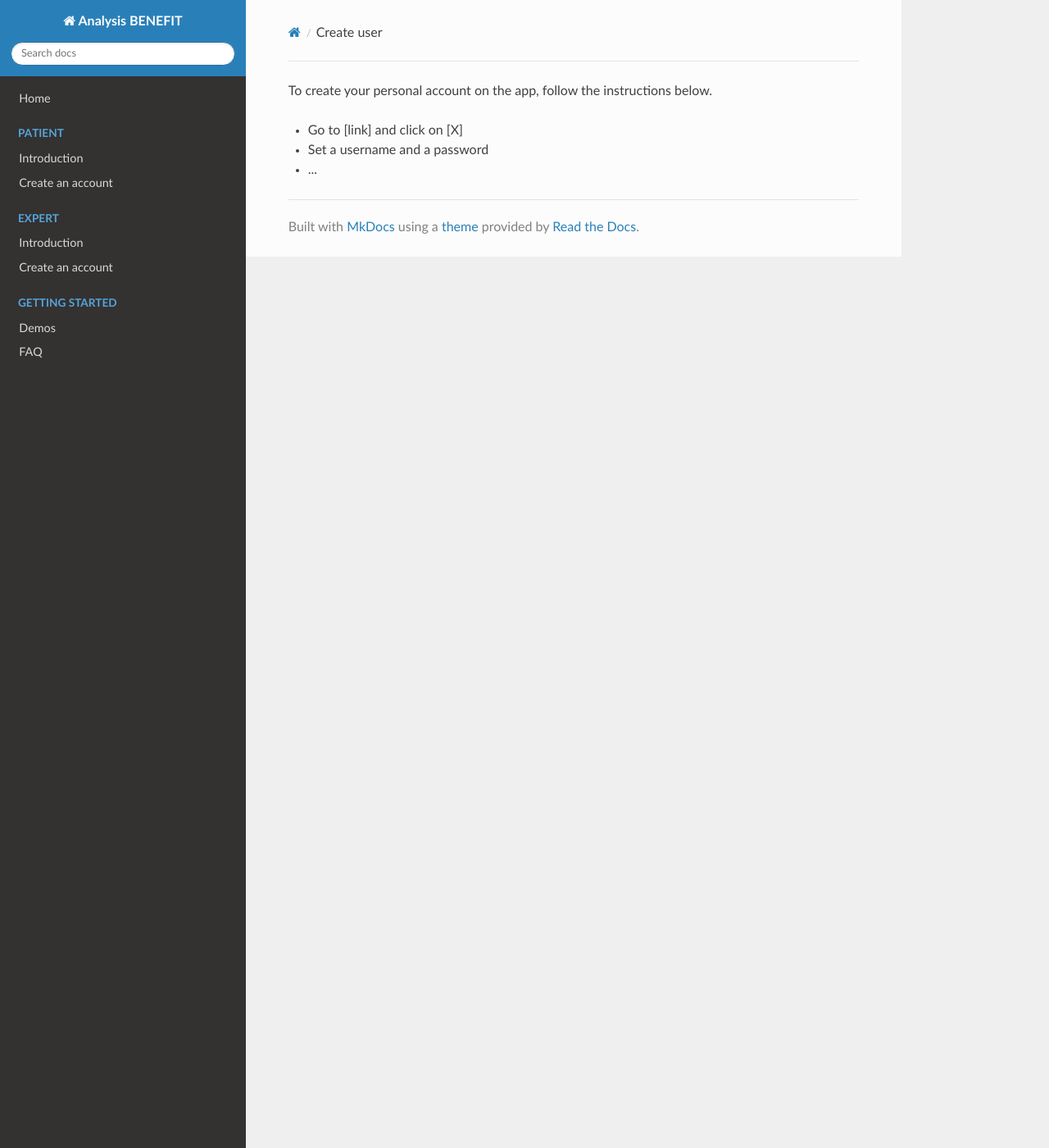
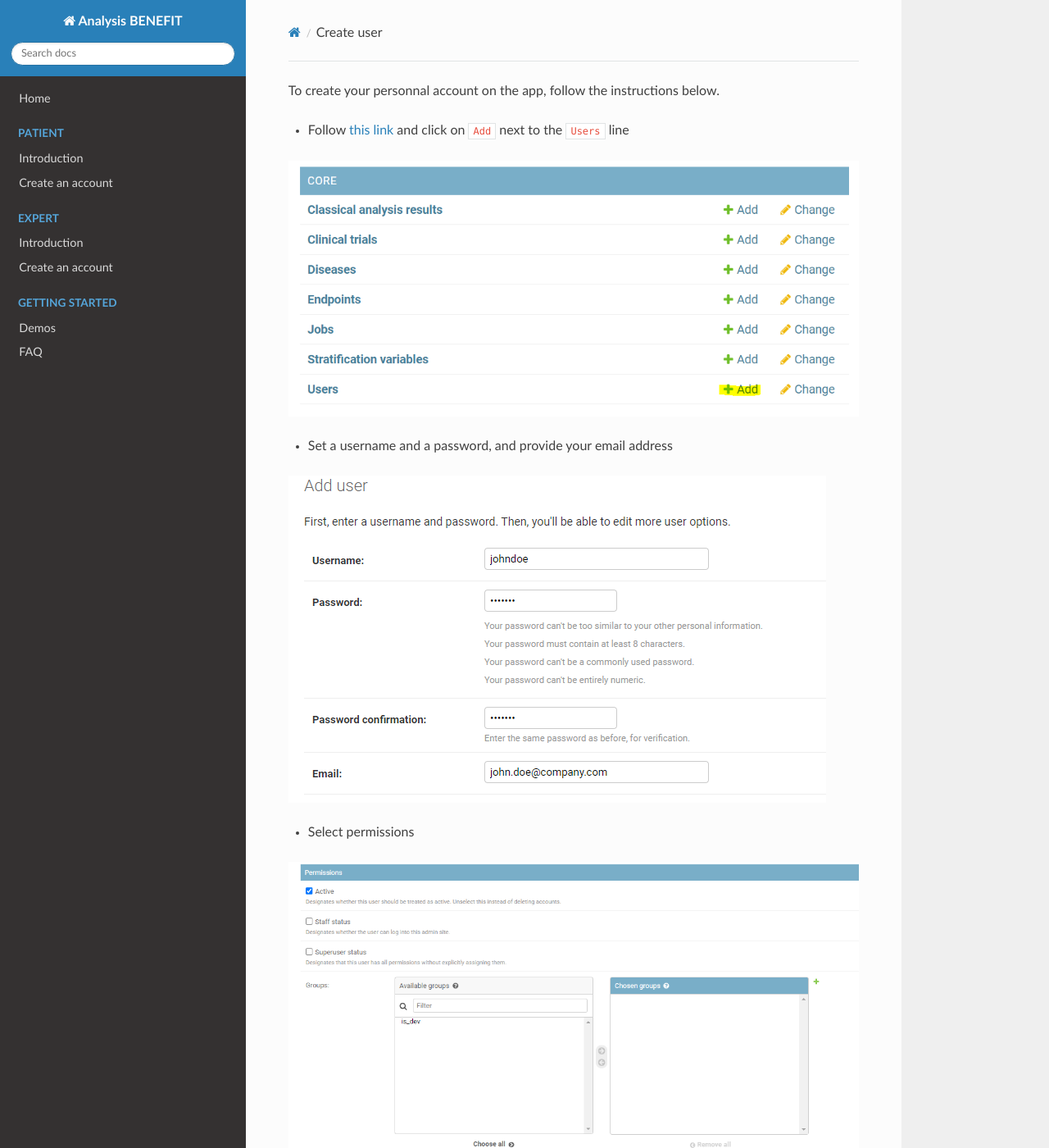
Before and after one commit to IDDI-GPC/analysis-benefit, an MkDocs documentation site: the page built from docs/general/create_user.md, in a window 1280 px wide and 1400 px high. Shown: the whole window at 82% size. Built offline with MkDocs 1.6.1, drawn with Linux system fonts in a browser that asks for light colours; nearby versions of some CDN libraries; some of the changed text lies outside the part shown.

Commit message:
Pushing uncommitted work

```diff
--- a/docs/general/create_user.md
+++ b/docs/general/create_user.md
@@ -1,5 +1,17 @@
-To create your personal account on the app, follow the instructions below.
+To create your personnal account on the app, follow the instructions below.
 
-+ Go to [link] and click on [X]
-+ Set a username and a password
-+ ...
++ Follow [this link](https://analysis-benefit.shareview.be/admin) and click on `Add` next to the `Users` line
+
+![](../img/add_user.PNG)
+
++ Set a username and a password, and provide your email address
+
+![](../img/add_user_2.PNG)
+
++ Select permissions
+
+![](../img/add_user_3.PNG)
+
++ Click `Save`
+
+You can now navigate to the [website](https://analysis-benefit.shareview.be/analytics) and enter your credentials to login.
```
Also changed, not shown: docs/expert.md (+2 -0 lines), docs/img/add_user.PNG (added), docs/img/add_user_2.PNG (added), docs/img/add_user_3.PNG (added), 1 other file.
